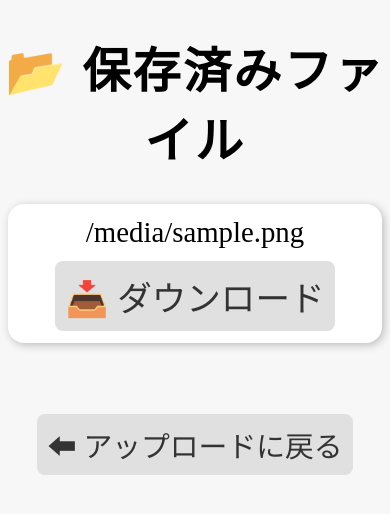
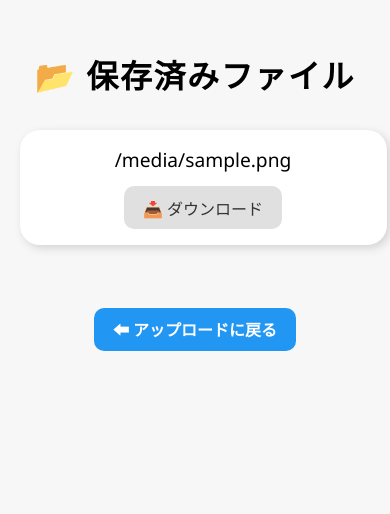
Before and after one commit to PopularTree/FileServerForGrandparents, a Flask app: template templates/list.html in a window 390 px wide. Shown: the top 514 px of the page. Run offline with Flask 3, Linux system fonts and the light colour scheme; the template is opened without the code that fills it: most values are stand-ins (such as "Sample title", 1, 10 or a date in 2020).

Commit message:
feat(ui): improve upload page design and responsiveness

```diff
--- a/templates/list.html
+++ b/templates/list.html
@@ -5,71 +5,106 @@
   <title>保存済みファイル</title>
   <meta name="viewport" content="width=device-width, initial-scale=1">
   <style>
+    /* ====== 全体 ====== */
     body {
-      font-size: 2.8em;
+      font-size: clamp(16px, 2vw, 24px);
       text-align: center;
       background: #f7f7f7;
       margin: 0;
       padding: 0;
+      font-family: "Segoe UI", "Hiragino Sans", "Helvetica Neue", sans-serif;
     }
+
+    /* ====== 見出し ====== */
     h1 {
-      font-size: 3em;
-      margin-top: 48px;
-      margin-bottom: 48px;
+      font-size: clamp(2rem, 5vw, 4rem);
+      margin-top: 8vh;
+      margin-bottom: 6vh;
       letter-spacing: 0.05em;
     }
+
+    /* ====== ファイルリスト ====== */
     ul {
       list-style: none;
       padding: 0;
       margin: 0 auto;
-      max-width: 700px;
+      max-width: 800px;
+      width: 90vw;
     }
+
     li {
-      margin-bottom: 32px;
-      font-size: 2em;
+      margin-bottom: clamp(20px, 3vw, 40px);
+      font-size: clamp(1.2rem, 3vw, 2rem);
       background: #fff;
-      border-radius: 16px;
-      box-shadow: 2px 2px 8px #bbb;
-      padding: 24px 0;
-      width: 96vw;
-      max-width: 650px;
-      margin-left: auto;
-      margin-right: auto;
+      border-radius: 20px;
+      box-shadow: 3px 3px 10px rgba(0, 0, 0, 0.15);
+      padding: clamp(1rem, 2.5vw, 2rem) 0;
+      width: 100%;
+      transition: transform 0.2s ease, box-shadow 0.3s ease;
     }
+
+    li:hover {
+      transform: translateY(-4px);
+      box-shadow: 4px 4px 14px rgba(0, 0, 0, 0.2);
+    }
+
+    /* ====== リンク ====== */
     a {
-      font-size: 2em;
-      padding: 16px;
+      font-size: clamp(1rem, 2.5vw, 1.6rem);
+      padding: clamp(0.6rem, 2vw, 1rem) 1.2em;
       text-decoration: none;
       color: #333;
       display: inline-block;
-      margin-top: 12px;
-      border-radius: 8px;
+      margin-top: 0.8em;
+      border-radius: 10px;
       background: #e0e0e0;
+      transition: background 0.3s ease, color 0.3s ease, transform 0.15s ease;
     }
+
     a:hover {
       background: #4caf50;
       color: white;
+      transform: translateY(-2px);
     }
+
+    /* ====== 一番下の戻るボタン ====== */
+    a[href="/"] {
+      display: inline-block;
+      margin-top: 5vh;
+      background: #2196f3;
+      color: white;
+      font-weight: bold;
+    }
+
+    a[href="/"]:hover {
+      background: #1976d2;
+    }
+
+    /* ====== スマホ向け微調整 ====== */
     @media (max-width: 600px) {
-      body { font-size: 1.5em; }
-      h1 { font-size: 2em; margin-top: 32px; margin-bottom: 32px; }
-      li { font-size: 1.2em; padding: 12px 0; max-width: 99vw; }
-      a { font-size: 1.2em; padding: 10px; }
+      h1 {
+        margin-top: 6vh;
+        margin-bottom: 4vh;
+      }
+      li {
+        padding: 1rem 0.5rem;
+      }
     }
+
   </style>
 </head>
 <body>
   <h1>📂 保存済みファイル</h1>
+
   <ul>
     {% for file in files %}
       <li>
-        {{ file }}
-        <br>
+        {{ file }}<br>
         <a href="/download/{{ file }}">📥 ダウンロード</a>
       </li>
     {% endfor %}
   </ul>
-  <br>
+
   <a href="/">⬅ アップロードに戻る</a>
 </body>
 </html>
```
Also changed, not shown: templates/gallery.html (+105 -36 lines), templates/home.html (+35 -14 lines), templates/upload.html (+58 -22 lines), 1 other file.
